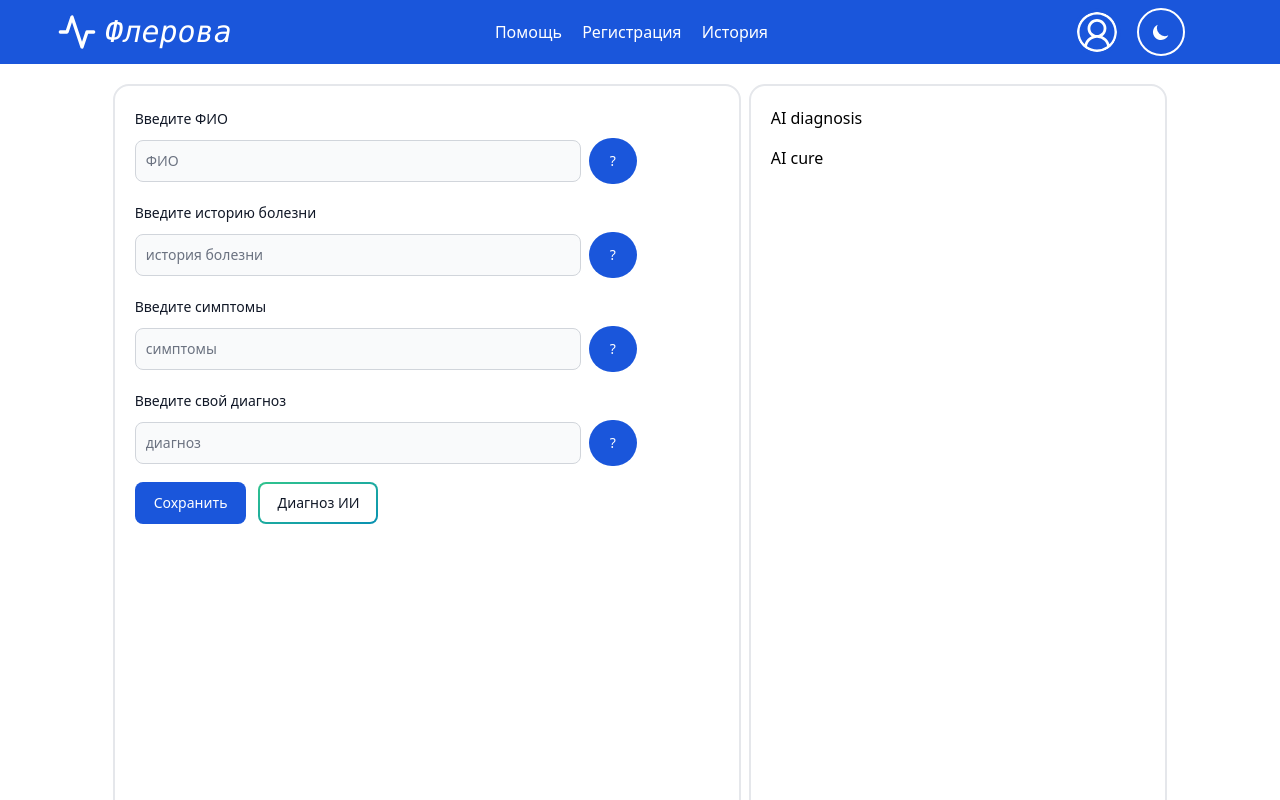
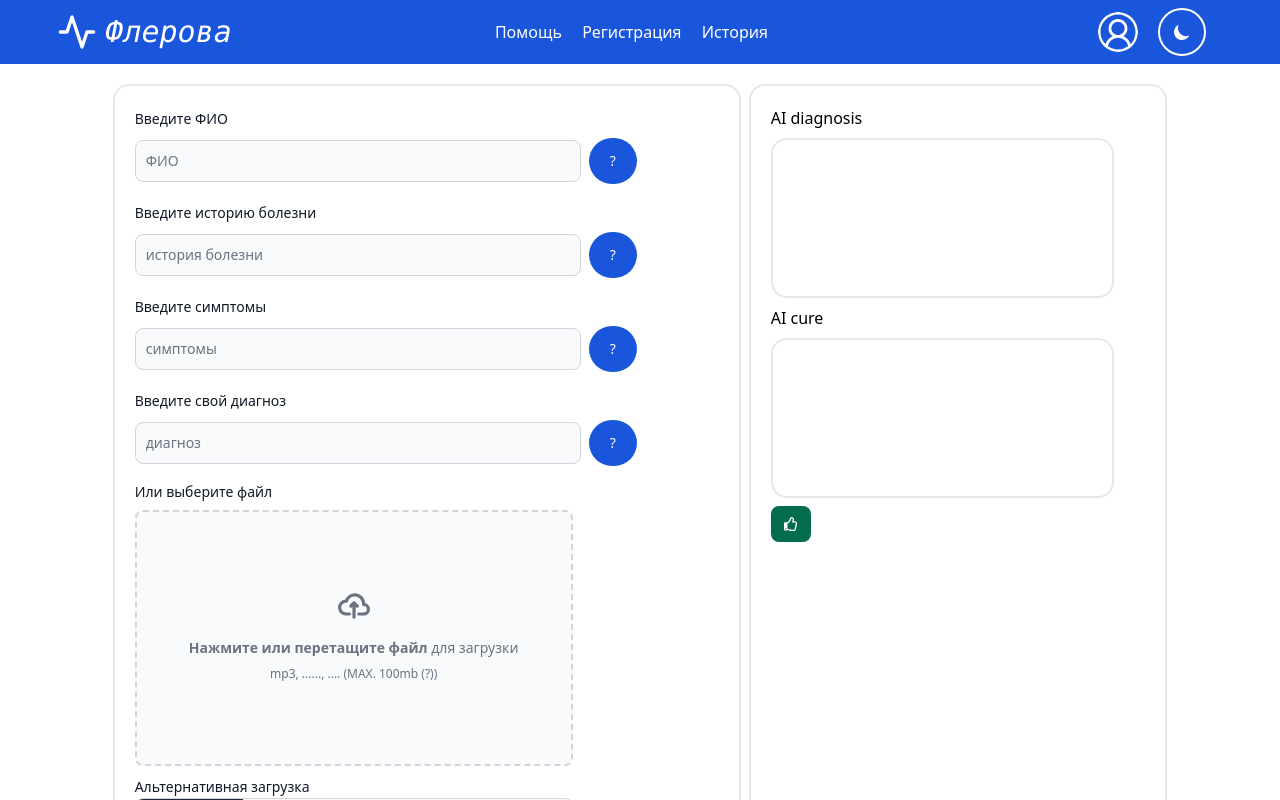
Before and after one commit to AlexL69420/OEZ-Flerov, a React (Vite) app in the folder case-OEZ/: page / in a window 1280 px wide. Shown: the top 800 px of the page. Built offline with nearby package versions, Linux system fonts and the light colour scheme.

Commit message:
гит хуйня

```diff
--- a/case-OEZ/src/components/Header.tsx
+++ b/case-OEZ/src/components/Header.tsx
@@ -2,6 +2,7 @@ import { Link } from "react-router-dom";
 import { Button } from "flowbite-react";
 import { Avatar } from "flowbite-react";
 import { DarkThemeToggle } from "flowbite-react";
+import { useAuth } from "../contexts/AuthContext";
 
 ("use client");
 
@@ -9,6 +10,7 @@ import { VscAccount } from "react-icons/vsc";
 import { FiActivity } from "react-icons/fi";
 
 export default function Header() {
+  const { userEmail } = useAuth();
   return (
     <main className="flex h-16 w-full items-center justify-around bg-blue-700 dark:bg-slate-800">
       <div className="flex w-11/12 justify-between gap-2">
@@ -37,6 +39,7 @@ export default function Header() {
         </div>
 
         <div className="flex w-1/6 flex-row items-center justify-around">
+          <h1 className="text-white">{userEmail}</h1>
           <div className="flex flex-row gap-4">
             <Button
               color="blue"
--- a/case-OEZ/src/components/MainContent.tsx
+++ b/case-OEZ/src/components/MainContent.tsx
@@ -1,9 +1,10 @@
 "use client";
 
 import { Link } from "react-router-dom";
-import { Label, TextInput, Button } from "flowbite-react";
+import { FileInput, Label, TextInput, Button } from "flowbite-react";
 import axios from "axios";
 import { useState } from "react";
+import { FaRegThumbsUp } from "react-icons/fa";
 
 export function MainContent() {
   const [neuroResponse, setNeuroResponse] = useState("");
@@ -111,6 +112,56 @@ export function MainContent() {
           </div>
         </div>
 
+        <div className="flex flex-col gap-2">
+          <Label>Или выберите файл</Label>
+          <div className="flex w-full ">
+            <Label
+              htmlFor="dropzone-file"
+              className="flex h-64 w-3/4 cursor-pointer flex-col items-center justify-center rounded-lg border-2 border-dashed border-gray-300 bg-gray-50 hover:bg-gray-100 dark:border-gray-600 dark:bg-gray-700 dark:hover:border-gray-500 dark:hover:bg-gray-600"
+            >
+              <div className="flex flex-col items-center justify-center pb-6 pt-5">
+                <svg
+                  className="mb-4 size-8 text-gray-500 dark:text-gray-400"
+                  aria-hidden="true"
+                  xmlns="http://www.w3.org/2000/svg"
+                  fill="none"
+                  viewBox="0 0 20 16"
+                >
+                  <path
+                    stroke="currentColor"
+                    strokeLinecap="round"
+                    strokeLinejoin="round"
+                    strokeWidth="2"
+                    d="M13 13h3a3 3 0 0 0 0-6h-.025A5.56 5.56 0 0 0 16 6.5 5.5 5.5 0 0 0 5.207 5.021C5.137 5.017 5.071 5 5 5a4 4 0 0 0 0 8h2.167M10 15V6m0 0L8 8m2-2 2 2"
+                  />
+                </svg>
+                <p className="mb-2 text-sm text-gray-500 dark:text-gray-400">
+                  <span className="font-semibold">
+                    Нажмите или перетащите файл
+                  </span>{" "}
+                  для загрузки
+                </p>
+                <p className="text-xs text-gray-500 dark:text-gray-400">
+                  mp3, ......, .... (MAX. 100mb (?))
+                </p>
+              </div>
+              <FileInput id="dropzone-file" className="hidden" />
+            </Label>
+          </div>
+          <div className="w-3/4">
+            <div>
+              <Label
+                htmlFor="file-upload-helper-text"
+                value="Альтернативная загрузка"
+              />
+            </div>
+            <FileInput
+              id="file-upload-helper-text"
+              helperText="mp3, ......, .... (MAX. 100mb (?))"
+            />
+          </div>
+        </div>
+
         <div className="flex flex-row gap-3">
           <Button
             color="blue"
@@ -121,7 +172,7 @@ export function MainContent() {
           <Button
             outline
             gradientDuoTone="greenToBlue"
-            className="max-w-36 dark:bg-black "
+            className="max-w-36 dark:bg-black"
             onClick={getNeuroResponse}
           >
             Диагноз ИИ
@@ -130,8 +181,16 @@ export function MainContent() {
       </div>
       <div className="flex w-1/3 flex-col gap-2 rounded-2xl border-2 p-5">
         <h1> AI diagnosis</h1>
-        <p> {neuroResponse}</p>
+        <div className="h-40 w-11/12 rounded-2xl border-2 p-2">
+          <p> {neuroResponse}</p>
+        </div>
         <h1> AI cure</h1>
+        <div className="h-40 w-11/12 rounded-2xl border-2 p-2">
+          <p> {neuroResponse}</p>
+        </div>
+        <Button color="success" className="w-10 dark:bg-black">
+          <FaRegThumbsUp />
+        </Button>
       </div>
     </main>
   );
--- /dev/null
+++ b/case-OEZ/src/contexts/AuthContext.tsx
@@ -0,0 +1,48 @@
+// src/context/AuthContext.tsx
+import React, { createContext, useState, useContext, ReactNode } from "react";
+
+interface AuthContextType {
+  isAuthenticated: boolean;
+  login: (token: string, email: string, password: string) => void;
+  logout: () => void;
+  userEmail: string | null;
+  userPassword: string | null;
+}
+
+const AuthContext = createContext<AuthContextType>({
+  isAuthenticated: false,
+  login: () => {},
+  logout: () => {},
+  userEmail: null,
+  userPassword: null,
+});
+
+export const AuthProvider = ({ children }: { children: ReactNode }) => {
+  const [isAuthenticated, setIsAuthenticated] = useState(false);
+  const [userEmail, setUserEmail] = useState<string | null>(null);
+  const [userPassword, setUserPassword] = useState<string | null>(null);
+
+  const login = (token: string, email: string, password: string) => {
+    localStorage.setItem("token", token);
+    setIsAuthenticated(true);
+    setUserEmail(email);
+    setUserPassword(password);
+  };
+
+  const logout = () => {
+    localStorage.removeItem("token");
+    setIsAuthenticated(false);
+    setUserEmail(null);
+    setUserPassword(null);
+  };
+
+  return (
+    <AuthContext.Provider
+      value={{ isAuthenticated, login, logout, userEmail, userPassword }}
+    >
+      {children}
+    </AuthContext.Provider>
+  );
+};
+
+export const useAuth = () => useContext(AuthContext);
--- a/case-OEZ/src/main.tsx
+++ b/case-OEZ/src/main.tsx
@@ -8,6 +8,7 @@ import Help from "./pages/Help.tsx";
 import History from "./pages/History.tsx";
 import { RegistrationForm } from "./pages/RegistrationForm.tsx";
 import Profile from "./pages/Profile.tsx";
+import { AuthProvider } from "./contexts/AuthContext";
 
 const router = createBrowserRouter([
   {
@@ -38,7 +39,10 @@ const router = createBrowserRouter([
 ]);
 
 ReactDOM.createRoot(document.getElementById("root")!).render(
-  <React.StrictMode>
-    <RouterProvider router={router} />
-  </React.StrictMode>,
+  <AuthProvider>
+    <React.StrictMode>
+      <RouterProvider router={router} />
+    </React.StrictMode>
+    ,
+  </AuthProvider>,
 );
--- a/case-OEZ/src/pages/History.tsx
+++ b/case-OEZ/src/pages/History.tsx
@@ -1,7 +1,19 @@
 import { Link } from "react-router-dom";
 import { Button } from "flowbite-react";
+import { Navigate, useLocation } from "react-router-dom";
+import { useAuth } from "../contexts/AuthContext";
+import { FaSearch } from "react-icons/fa";
+import { FaTrash } from "react-icons/fa";
+import { FaTrashAlt } from "react-icons/fa";
 
 export default function History() {
+  const { isAuthenticated } = useAuth();
+  const location = useLocation();
+
+  if (!isAuthenticated) {
+    return <Navigate to="/Registration" state={{ from: location }} replace />;
+  }
+
   return (
     <main className="flex min-h-screen flex-col gap-2 bg-white text-black dark:bg-slate-800 dark:text-white">
       <div className="flex h-20 w-11/12 flex-row items-center justify-end">
--- a/case-OEZ/src/pages/Profile.tsx
+++ b/case-OEZ/src/pages/Profile.tsx
@@ -1,7 +1,22 @@
 import { Link } from "react-router-dom";
-import { Button } from "flowbite-react";
+import { Button, Label, TextInput } from "flowbite-react";
+import { FaSignOutAlt } from "react-icons/fa";
+import { useAuth } from "../contexts/AuthContext";
+import { useNavigate } from "react-router-dom";
+import { useState } from "react";
 
 export default function Profile() {
+  const { logout } = useAuth();
+  const { userEmail, userPassword } = useAuth();
+  const navigate = useNavigate();
+  const [email, setEmail] = useState("");
+  const [password, setPassword] = useState("");
+
+  const handleLogout = () => {
+    logout();
+    navigate("/");
+  };
+
   return (
     <main className="flex min-h-screen  justify-center bg-blue-500 py-8 text-black dark:bg-slate-700 dark:text-white">
       <div className="flex w-2/3 flex-col gap-2 rounded-2xl bg-white text-black dark:bg-slate-800 dark:text-white">
@@ -20,7 +35,47 @@ export default function Profile() {
             </Link>
           </div>
         </div>
-        <div></div>
+        <div className="flex  flex-col items-center justify-center">
+          <div className="w-2/3 ">
+            <div className="flex h-28 flex-col items-center gap-2">
+              <h1>{userEmail}</h1>
+              <h2>{userPassword}</h2>
+            </div>
+            <div>
+              <div className="mb-2 block">
+                <Label htmlFor="email1" value="Введите логин" />
+              </div>
+              <TextInput
+                id="email1"
+                type=""
+                placeholder="doctor@gmail.com"
+                required
+                onChange={(e) => setEmail(e.target.value)}
+              />
+            </div>
+            <div>
+              <div className="mb-2 block">
+                <Label htmlFor="password1" value="Введите новый пароль" />
+              </div>
+              <TextInput
+                id="password1"
+                type="password"
+                placeholder="123456789"
+                required
+                onChange={(e) => setPassword(e.target.value)}
+              />
+            </div>
+          </div>
+          <div className="flex w-11/12 justify-end px-10">
+            <Button
+              color="failure"
+              className="flex size-12 items-center justify-around border-2 border-black bg-red-600 text-black  dark:border-white dark:bg-red-800 dark:text-white  dark:hover:bg-red-700"
+              onClick={handleLogout}
+            >
+              <FaSignOutAlt />
+            </Button>
+          </div>
+        </div>
       </div>
     </main>
   );
--- a/case-OEZ/src/pages/RegistrationForm.tsx
+++ b/case-OEZ/src/pages/RegistrationForm.tsx
@@ -1,9 +1,26 @@
 "use client";
 
+import { useState } from "react";
 import { Link } from "react-router-dom";
 import { Button, Checkbox, Label, TextInput } from "flowbite-react";
+import { useAuth } from "../contexts/AuthContext";
+import { login } from "../services/authService";
 
 export function RegistrationForm() {
+  const [email, setEmail] = useState("");
+  const [password, setPassword] = useState("");
+  const { login: authLogin } = useAuth();
+
+  const handleSubmit = async (e: React.FormEvent) => {
+    e.preventDefault();
+    try {
+      const response = await login(email, password);
+      authLogin(response.token, email, password);
+    } catch (error) {
+      console.error("Login failed", error);
+    }
+  };
+
   return (
     <main className="flex min-h-screen  justify-center bg-blue-500 py-8 text-black dark:bg-slate-700 dark:text-white">
       <form className="flex w-1/3 min-w-72 max-w-md flex-col gap-4  rounded-2xl bg-white p-5 text-black dark:bg-slate-800 dark:text-white">
@@ -32,6 +49,7 @@ export function RegistrationForm() {
             type=""
             placeholder="doctor@gmail.com"
             required
+            onChange={(e) => setEmail(e.target.value)}
           />
         </div>
         <div>
@@ -43,6 +61,7 @@ export function RegistrationForm() {
             type="password"
             placeholder="123456789"
             required
+            onChange={(e) => setPassword(e.target.value)}
           />
         </div>
         <div className="flex items-center gap-2">
@@ -54,6 +73,7 @@ export function RegistrationForm() {
             type="submit"
             color="blue"
             className=" w-1/2  bg-blue-500  dark:bg-slate-900 dark:hover:bg-slate-500"
+            onClick={handleSubmit}
           >
             Отправить
           </Button>
--- /dev/null
+++ b/case-OEZ/src/services/authService.ts
@@ -0,0 +1,13 @@
+// src/services/authService.ts
+import axios from 'axios';
+
+const API_URL = 'http://localhost:5174/Registration';
+
+export const login = async (email: string, password: string) => {
+
+    const response = await axios.post(`${API_URL}/login`, { email, password });
+    return response.data;
+
+
+
+};
```
